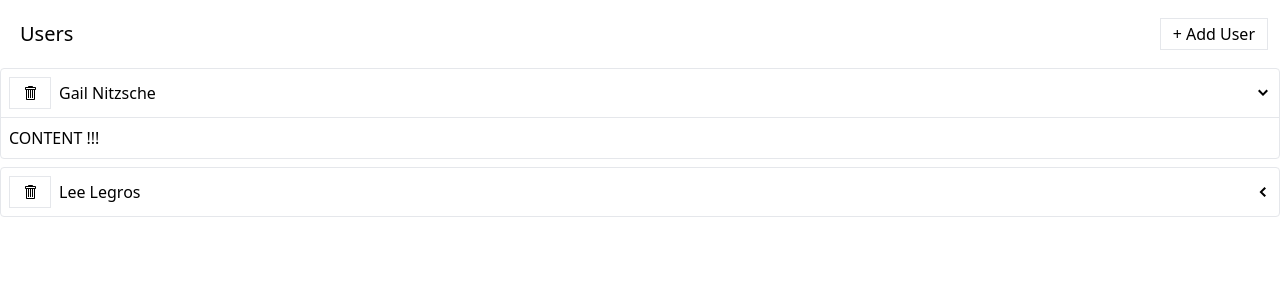
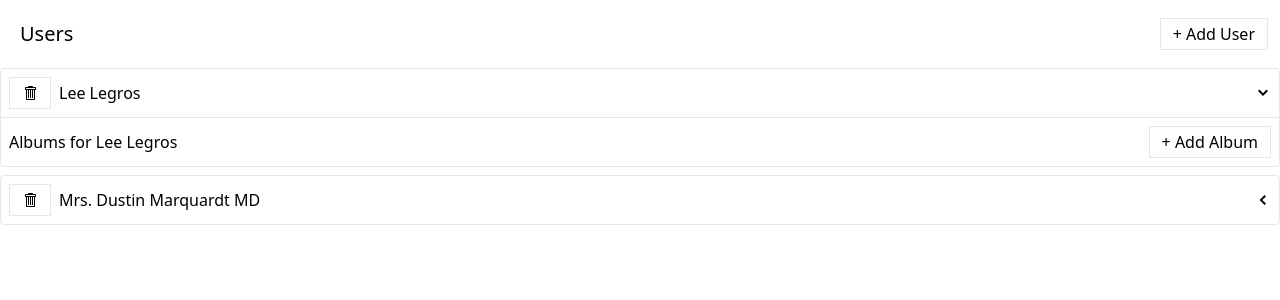
Before and after one commit to KaranMeghe/Media-Interfacing-with-APIS, a React (Vite) app in the folder Media/: page / in a window 1280 px wide. Both pictures are taken after a click on the element 1263 px from the left and 93 px from the top of the page. Shown: the top 300 px of the page. Built offline with nearby package versions, Linux system fonts and the light colour scheme; data requests are answered from the project's data file.

Commit message:
add - Adding the AlbumList component

```diff
--- a/Media/db.json
+++ b/Media/db.json
@@ -1,12 +1,12 @@
 {
   "users": [
     {
-      "id": "8e88",
-      "name": "Gail Nitzsche"
+      "id": "5f59",
+      "name": "Lee Legros"
     },
     {
-      "id": "5f59",
-      "name": "Lee Legros"
+      "id": "7d76",
+      "name": "Mrs. Dustin Marquardt MD"
     }
   ],
   "albums": [],
--- /dev/null
+++ b/Media/src/components/Album/AlbumList.jsx
@@ -0,0 +1,9 @@
+import { Button } from "../index";
+function AlbumsList({ user }) {
+  return (
+    <div className="flex justify-between items-center">
+      Albums for {user.name} <Button>+ Add Album</Button>
+    </div>
+  );
+}
+export default AlbumsList;
--- a/Media/src/components/UserListItem.jsx
+++ b/Media/src/components/UserListItem.jsx
@@ -1,5 +1,5 @@
 import { GoTrashcan } from "react-icons/go";
-import { Button, ExpandablePanel } from "../components";
+import { Button, ExpandablePanel, AlbumsList } from "../components";
 import { deleteUsers } from "../Redux/Thunks";
 import { useThunk } from "../hooks";
 
@@ -19,7 +19,11 @@ const UserListItem = ({ user }) => {
       {user.name}
     </>
   );
-  return <ExpandablePanel header={header}> CONTENT !!!</ExpandablePanel>;
+  return (
+    <ExpandablePanel header={header}>
+      <AlbumsList user={user} />
+    </ExpandablePanel>
+  );
 };
 
 export default UserListItem;
--- a/Media/src/components/index.js
+++ b/Media/src/components/index.js
@@ -3,4 +3,12 @@ import UserListItem from "./UserListItem";
 import Skeleton from "./Skeleton/Skeleton";
 import Button from "./Button/Button";
 import ExpandablePanel from "./Expandable panel/ExpandablePanel";
-export { UsersList, Skeleton, Button, UserListItem, ExpandablePanel };
+import AlbumsList from "./Album/AlbumList";
+export {
+  UsersList,
+  Skeleton,
+  Button,
+  UserListItem,
+  ExpandablePanel,
+  AlbumsList,
+};
```
